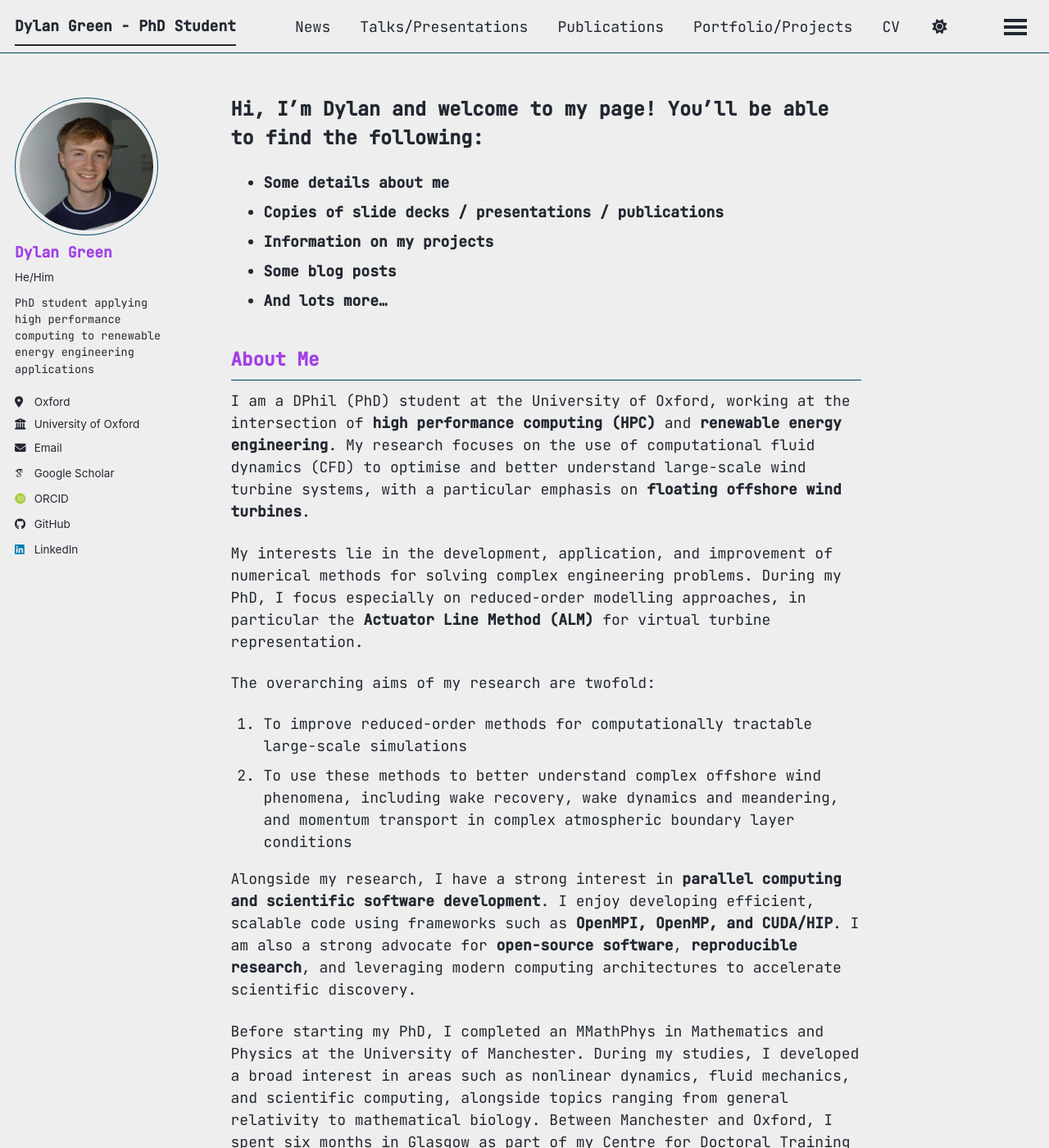
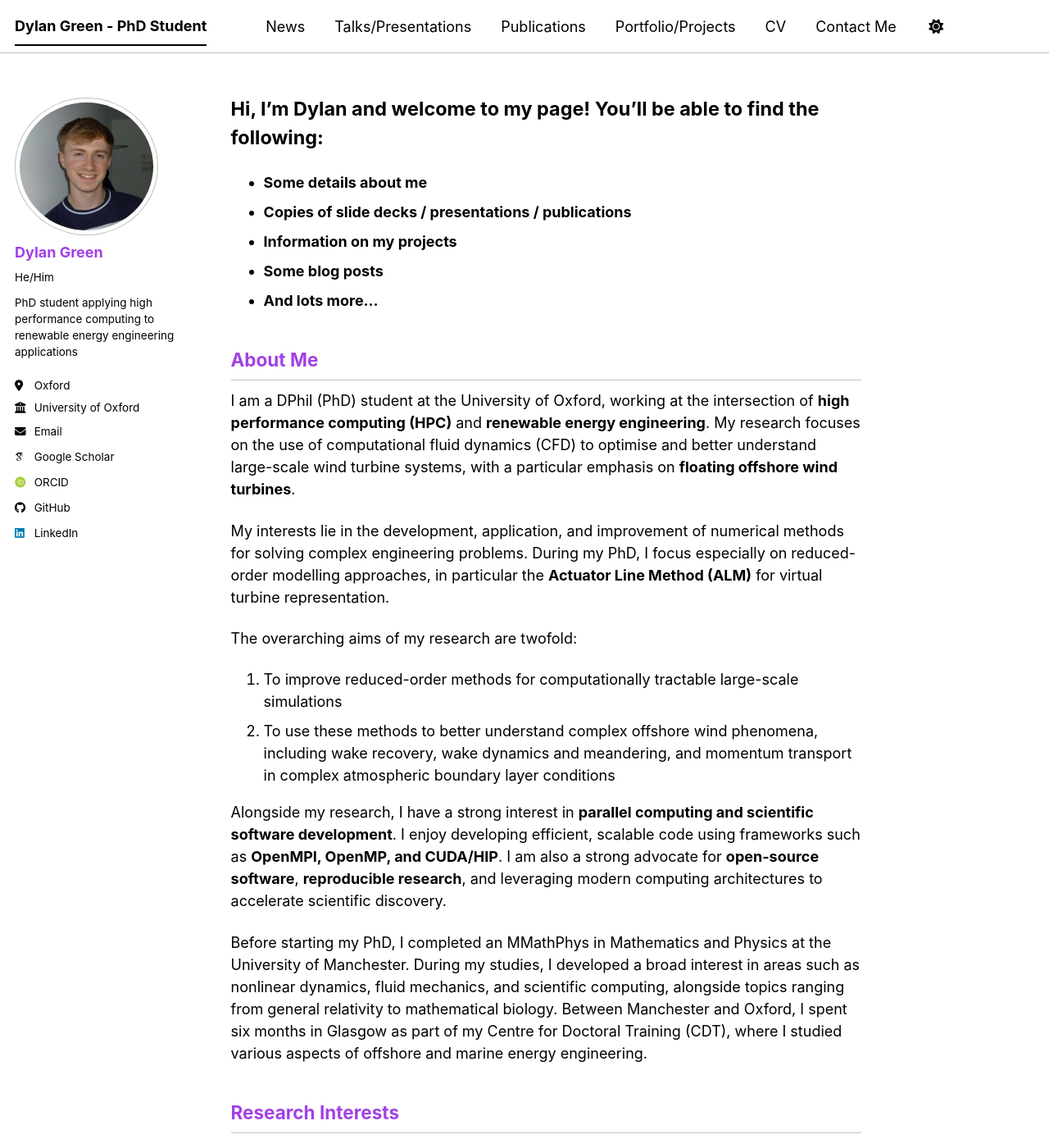
Before and after one commit to d-green1958/d-green1958.github.io, a Jekyll site: the page built from _pages/about.md, in a window 1280 px wide and 1400 px high. Shown: the whole window at 82% size. Built offline with Jekyll 4.4.1, drawn with Linux system fonts in a browser that asks for light colours; some web fonts are replaced; a script bundle is joined from its source files by our own code; library files that are not in the unit come from our copies.

Commit message:
changed themes and fonts

```diff
--- a/_config.yml
+++ b/_config.yml
@@ -8,7 +8,7 @@
 
 # Basic Site Settings
 locale                   : "en-UK"
-site_theme               : "air" # The available themes options are "default", "air", "sunrise", "mint", "dirt" and "contrast"
+site_theme               : "contrast" # The available themes options are "default", "air", "sunrise", "mint", "dirt" and "contrast"
 title                    : "Dylan Green - PhD Student"
 title_separator          : "-"
 name                     : &name "Dylan Green"
--- a/assets/css/main.scss
+++ b/assets/css/main.scss
@@ -50,6 +50,7 @@
 @import url('https://fonts.googleapis.com/css2?family=JetBrains+Mono:wght@300;400;500&display=swap');
 
 /* Keep UI clean */
+/*
 body,
 .page,
 .page__content,
@@ -67,6 +68,9 @@
 h1, h2, h3, h4, h5, h6 {
   font-family: 'JetBrains Mono', monospace !important;
 }
+*/
+
+/* h1, h2, h3, h4, h5, h6 {font-family: 'JetBrains Mono', monospace !important;} */
 
 .highlight-purple {
   color: #a240e6;
```
